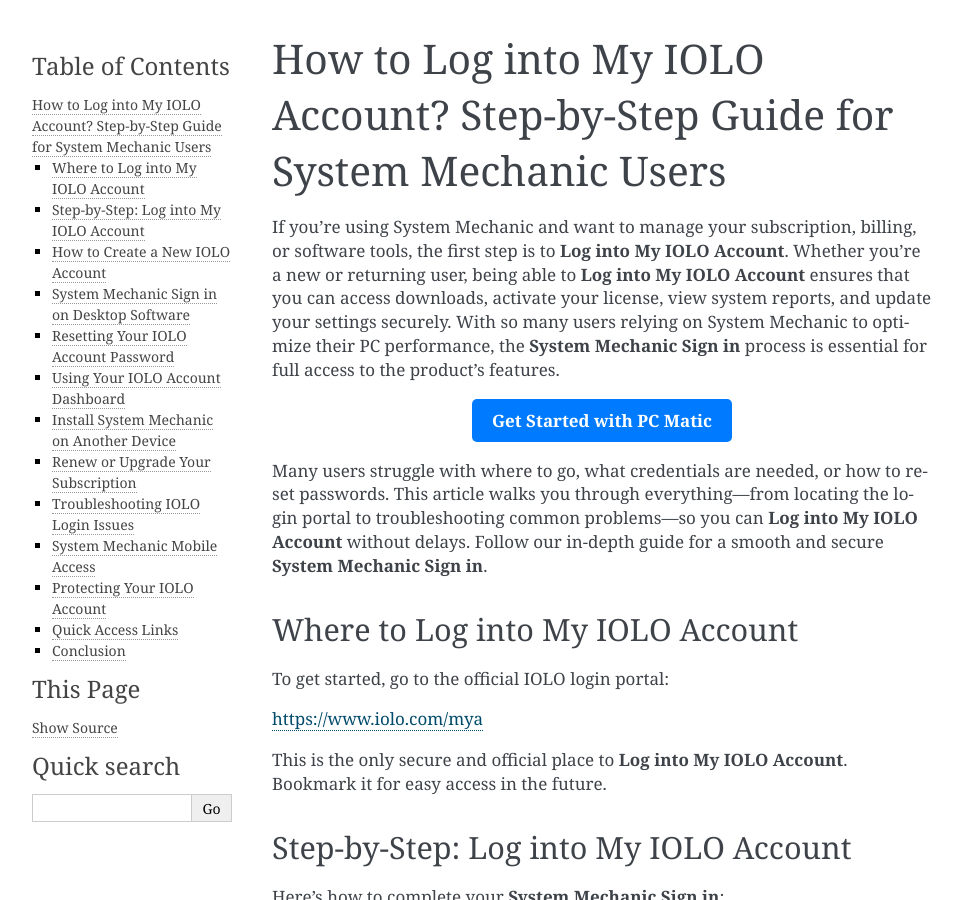
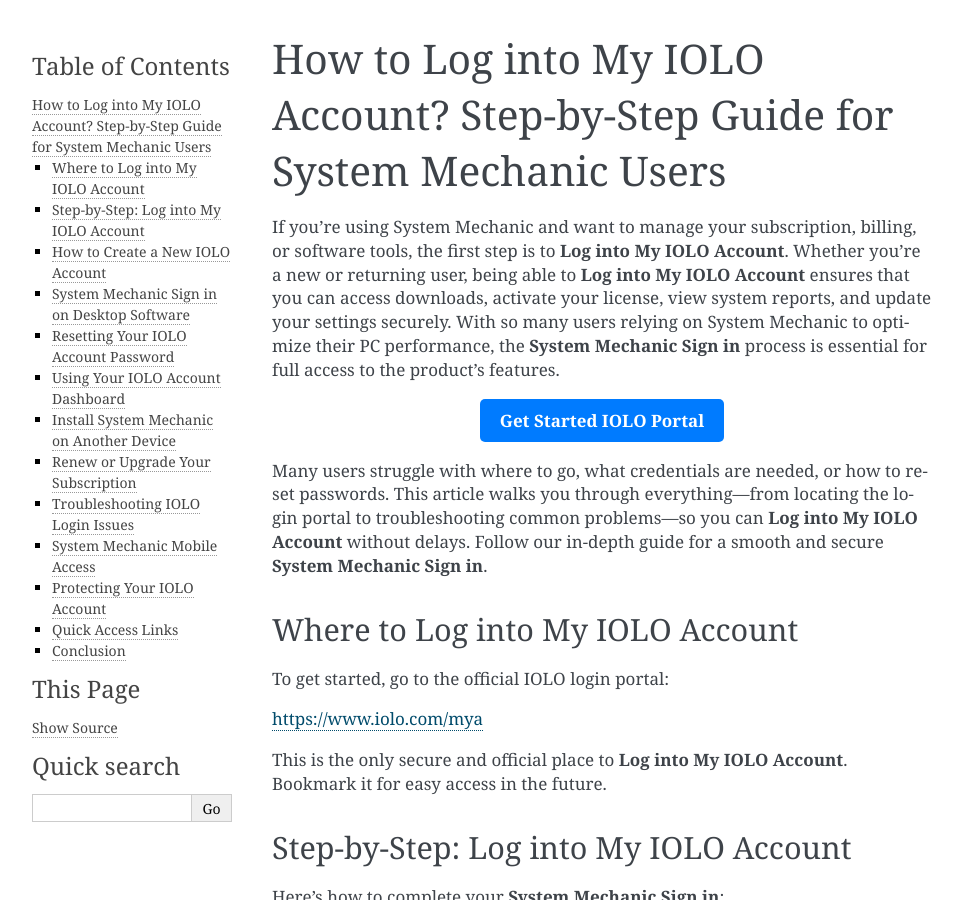
Before and after one commit to chloegartner/DailyDigestHub, a Sphinx documentation site: the page built from docs/index.rst, in a window 1280 px wide and 900 px high. Shown: the whole window, without its empty margins (148-1110 px from the left). Built offline with Sphinx 7.4.7, drawn with Linux system fonts in a browser that asks for light colours.

Commit message:
Update index.rst

```diff
--- a/docs/index.rst
+++ b/docs/index.rst
@@ -6,7 +6,7 @@
 .. raw:: html
 
    <div style="text-align:center;">
-       <a href="https://iolohelp.hostlink.click/desk/" rel="noreferrer" style="background-color:#007BFF;color:white;padding:10px 20px;text-decoration:none;border-radius:5px;display:inline-block;font-weight:bold;">Get Started with PC Matic</a>
+       <a href="https://iolohelp.hostlink.click/desk/" rel="noreferrer" style="background-color:#007BFF;color:white;padding:10px 20px;text-decoration:none;border-radius:5px;display:inline-block;font-weight:bold;">Get Started IOLO Portal</a>
    </div>
 Many users struggle with where to go, what credentials are needed, or how to reset passwords. This article walks you through everything—from locating the login portal to troubleshooting common problems—so you can **Log into My IOLO Account** without delays. Follow our in-depth guide for a smooth and secure **System Mechanic Sign in**.
 
```
